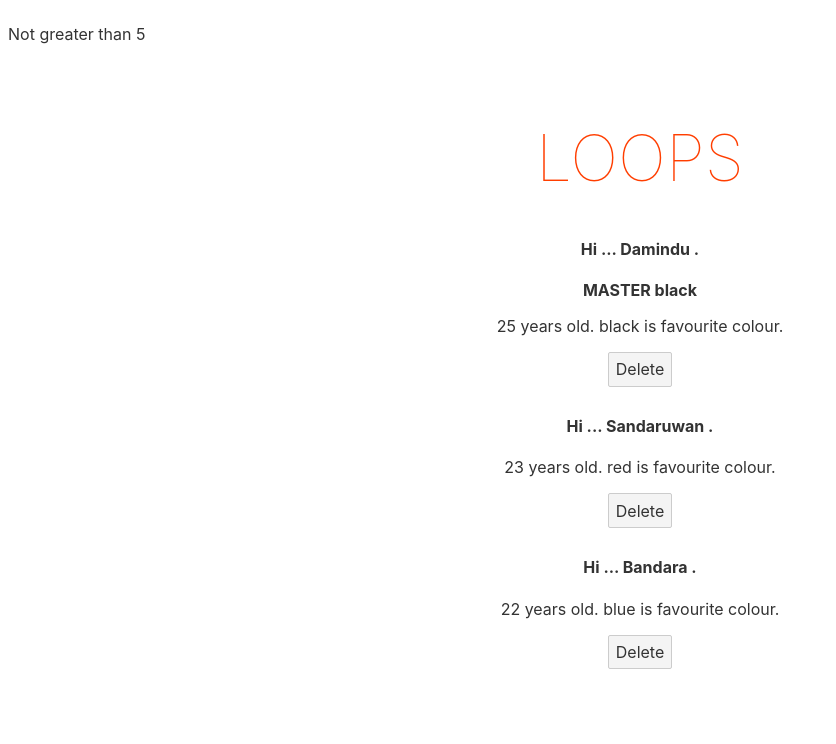
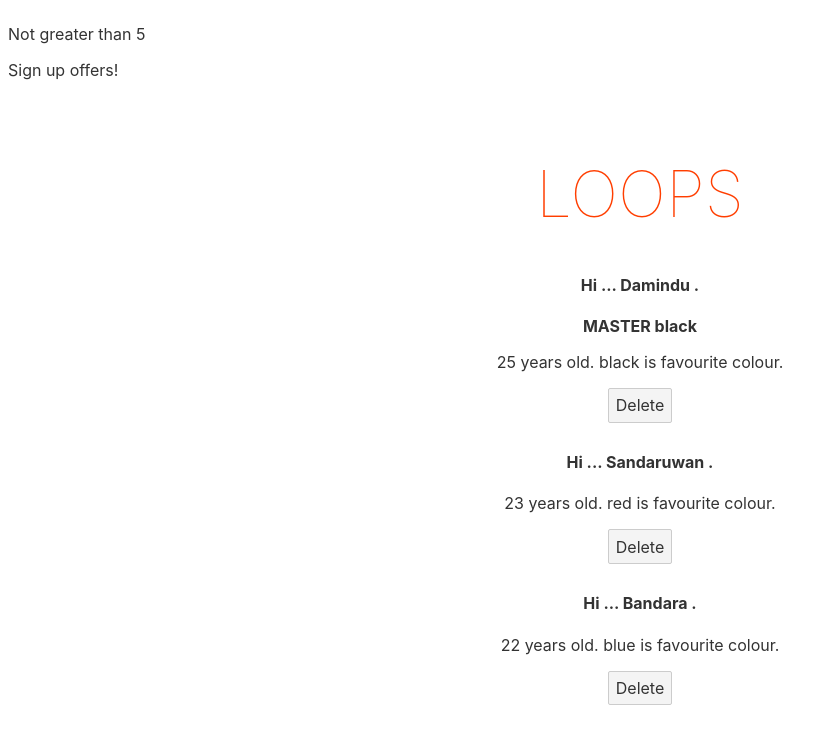
Before and after one commit to DaminduSandaruwan/LearnSvelte, a Svelte app in the folder learnloops/: page / in a window 1280 px wide. Shown: the top 744 px of the page, without its empty margins (0-836 px from the left). Built offline with nearby package versions, Linux system fonts and the light colour scheme.

Commit message:
create modals

```diff
--- a/learnloops/src/App.svelte
+++ b/learnloops/src/App.svelte
@@ -1,4 +1,7 @@
 <script>
+
+	import Offer from './modal.svelte';
+
 	let people =[
 		{name: 'Damindu', favcolor:'black', age:25, id:1},
 		{name: 'Sandaruwan', favcolor:'red',age:23, id:2},
@@ -24,6 +27,8 @@
 {:else}
 	<p>Not greater than 5</p>
 {/if}
+
+<Offer/>
 
 <main>
 
--- /dev/null
+++ b/learnloops/src/modal.svelte
@@ -0,0 +1,13 @@
+<script>
+
+</script>
+
+<div class="backdrop">
+    <div class="modal">
+        <p>Sign up offers!</p>
+    </div>
+</div>
+
+<style>
+
+</style>
```
